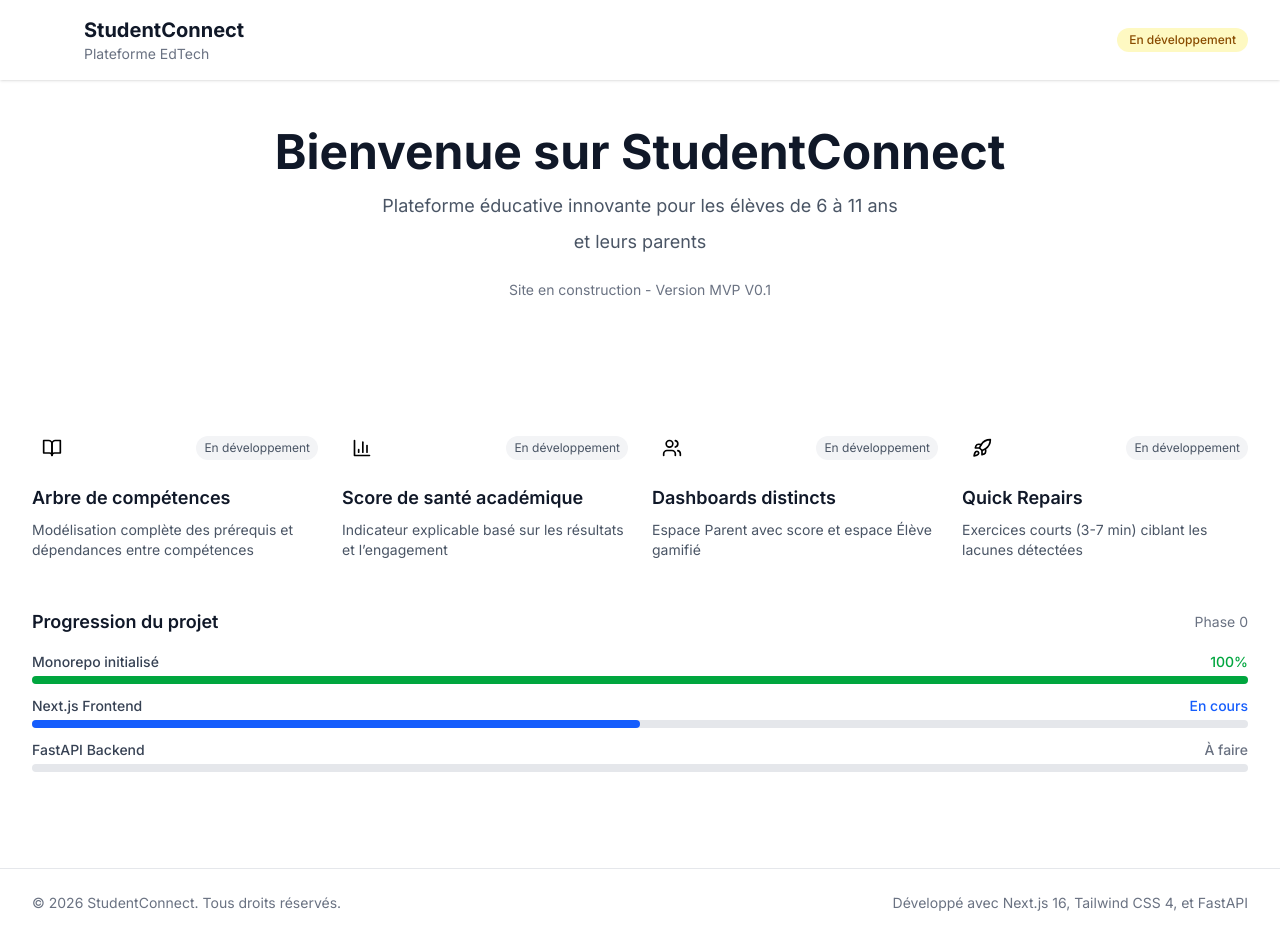
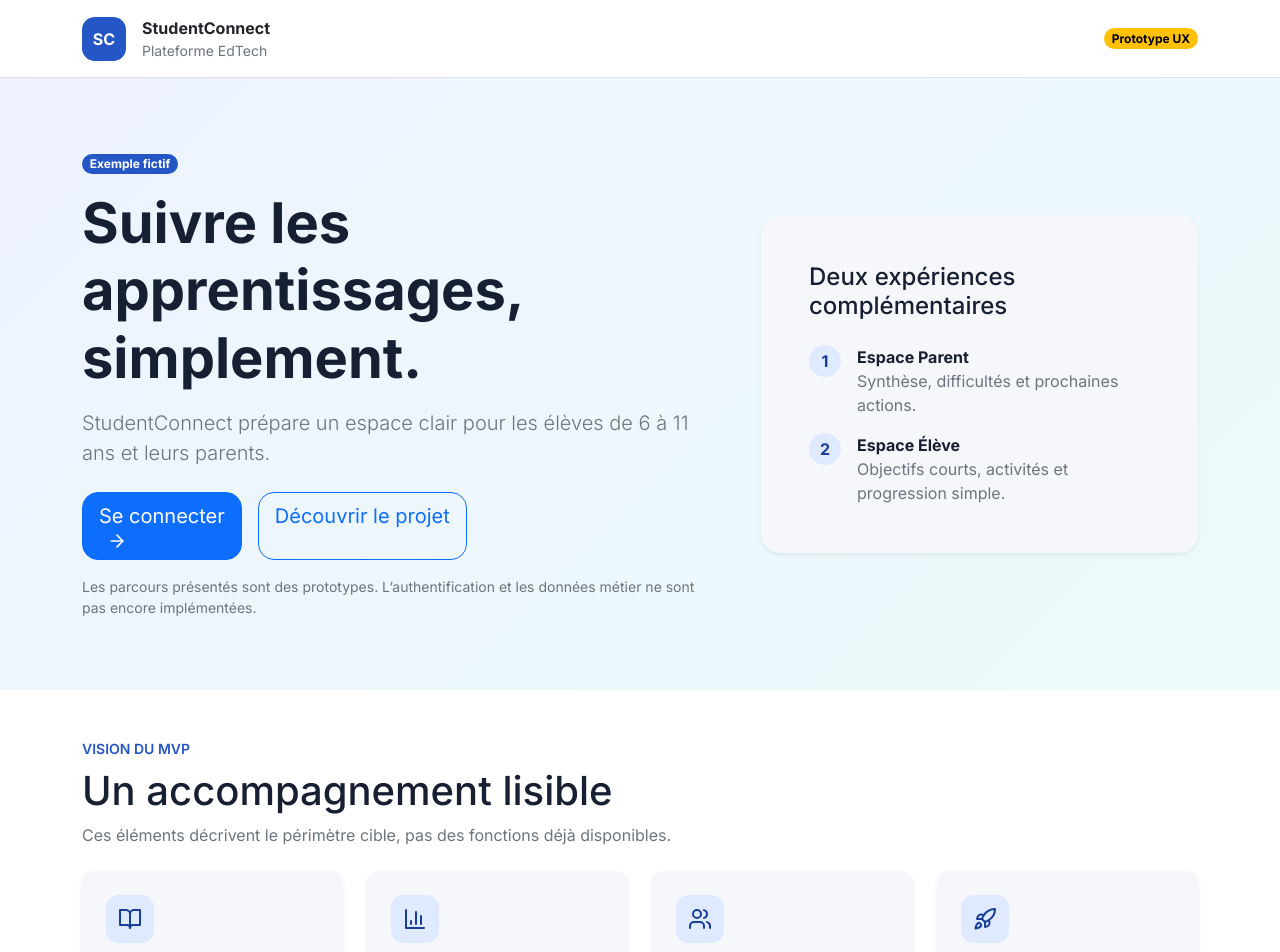
Before and after one commit to niangmamath/education, a Next.js app in the folder apps/web/: page / in a window 1280 px wide. Shown: the top 952 px of the page. Built offline with nearby package versions, Linux system fonts and the light colour scheme.

Commit message:
feat(web): migrate public page to Bootstrap

```diff
--- a/apps/web/app/globals.css
+++ b/apps/web/app/globals.css
@@ -1 +1,58 @@
 @import "tailwindcss";
+
+:root {
+  --sc-primary: #2457c5;
+  --sc-primary-dark: #173f98;
+  --sc-secondary: #087f8c;
+  --sc-surface: #f5f7fb;
+  --sc-text: #172033;
+  --sc-focus: #ffbf47;
+  --bs-primary: var(--sc-primary);
+  --bs-primary-rgb: 36, 87, 197;
+  --bs-link-color: var(--sc-primary);
+  --bs-link-hover-color: var(--sc-primary-dark);
+  --bs-body-color: var(--sc-text);
+  --bs-body-bg: var(--sc-surface);
+  --bs-border-radius: 0.75rem;
+  --bs-border-radius-lg: 1rem;
+}
+
+html { scroll-behavior: smooth; }
+body { min-width: 320px; }
+
+:focus-visible {
+  outline: 3px solid var(--sc-focus);
+  outline-offset: 3px;
+}
+
+.sc-public-page { background: var(--sc-surface); color: var(--sc-text); }
+.sc-brand-mark {
+  display: inline-flex;
+  width: 2.75rem;
+  height: 2.75rem;
+  align-items: center;
+  justify-content: center;
+  border-radius: 0.8rem;
+  background: var(--sc-primary);
+  color: #fff;
+  font-weight: 700;
+}
+.sc-hero { background: linear-gradient(135deg, #eef3ff 0%, #ecfbfa 100%); }
+.sc-highlight-card { border-radius: 1.25rem; }
+.sc-list-marker,
+.sc-feature-icon {
+  display: inline-flex;
+  align-items: center;
+  justify-content: center;
+  flex: 0 0 auto;
+  background: #dfe9ff;
+  color: var(--sc-primary-dark);
+  font-weight: 700;
+}
+.sc-list-marker { width: 2rem; height: 2rem; border-radius: 50%; }
+.sc-feature-icon { width: 3rem; height: 3rem; border-radius: 0.8rem; }
+
+@media (prefers-reduced-motion: reduce) {
+  html { scroll-behavior: auto; }
+  *, *::before, *::after { scroll-behavior: auto !important; transition-duration: 0.01ms !important; }
+}
--- a/apps/web/app/layout.tsx
+++ b/apps/web/app/layout.tsx
@@ -1,22 +1,21 @@
 import type { Metadata, Viewport } from 'next';
 import { Inter } from 'next/font/google';
+import 'bootstrap/dist/css/bootstrap.min.css';
 import './globals.css';
 
-// Font configuration
 const inter = Inter({
   subsets: ['latin'],
   display: 'swap',
   variable: '--font-inter',
 });
 
-// Metadata for the application
 export const metadata: Metadata = {
   title: {
     default: 'StudentConnect - Plateforme EdTech',
     template: '%s | StudentConnect',
   },
-  description: 'Plateforme éducative innovante pour les élèves de 6 à 11 ans et leurs parents',
-  keywords: ['education', 'edtech', 'élèves', 'parents', 'score académique', 'remédiation'],
+  description: 'Plateforme éducative pour les élèves de 6 à 11 ans et leurs parents',
+  keywords: ['education', 'edtech', 'élèves', 'parents', 'remédiation'],
   authors: [{ name: 'tidianesarrndiaye-org' }],
   openGraph: {
     type: 'website',
@@ -24,38 +23,26 @@ export const metadata: Metadata = {
     url: 'https://studentconnect.example.com',
     siteName: 'StudentConnect',
     title: 'StudentConnect - Plateforme EdTech',
-    description: 'Plateforme éducative innovante pour les élèves de 6 à 11 ans et leurs parents',
+    description: 'Plateforme éducative pour les élèves de 6 à 11 ans et leurs parents',
   },
   twitter: {
     card: 'summary_large_image',
     title: 'StudentConnect - Plateforme EdTech',
-    description: 'Plateforme éducative innovante pour les élèves de 6 à 11 ans et leurs parents',
+    description: 'Plateforme éducative pour les élèves de 6 à 11 ans et leurs parents',
   },
-  robots: {
-    index: true,
-    follow: true,
-  },
+  robots: { index: true, follow: true },
 };
 
 export const viewport: Viewport = {
-  themeColor: '#ffffff',
+  themeColor: '#2457c5',
   width: 'device-width',
   initialScale: 1,
-  maximumScale: 1,
-  userScalable: false,
 };
 
-// Root Layout component
-export default function RootLayout({
-  children,
-}: Readonly<{
-  children: React.ReactNode;
-}>) {
+export default function RootLayout({ children }: Readonly<{ children: React.ReactNode }>) {
   return (
     <html lang="fr">
-      <body className={`${inter.className} ${inter.variable}`}>
-        <main className="min-h-screen">{children}</main>
-      </body>
+      <body className={`${inter.className} ${inter.variable}`}>{children}</body>
     </html>
   );
 }
--- a/apps/web/app/page.tsx
+++ b/apps/web/app/page.tsx
@@ -1,154 +1,134 @@
-'use client';
+import Link from 'next/link';
+import { ArrowRight, BarChart3, BookOpen, Rocket, Users } from 'lucide-react';
 
-import Link from 'next/link';
-import { ArrowRight, BookOpen, BarChart3, Users, Rocket } from 'lucide-react';
-
-export default function ConstructionPage() {
 const features = [
   {
     icon: BookOpen,
     title: 'Arbre de compétences',
-      description: 'Modélisation complète des prérequis et dépendances entre compétences',
-      status: 'En développement',
+    description: 'Modélisation des prérequis et dépendances entre compétences.',
   },
   {
     icon: BarChart3,
-      title: 'Score de santé académique',
-      description: 'Indicateur explicable basé sur les résultats et l’engagement',
-      status: 'En développement',
+    title: 'Suivi compréhensible',
+    description: 'Des indicateurs expliqués aux familles, sans score fictif présenté comme réel.',
   },
   {
     icon: Users,
-      title: 'Dashboards distincts',
-      description: 'Espace Parent avec score et espace Élève gamifié',
-      status: 'En développement',
+    title: 'Espaces distincts',
+    description: 'Des parcours séparés pour les parents et les élèves de 6 à 11 ans.',
   },
   {
     icon: Rocket,
-      title: 'Quick Repairs',
-      description: 'Exercices courts (3-7 min) ciblant les lacunes détectées',
-      status: 'En développement',
+    title: 'Activités courtes',
+    description: 'Des exercices ciblés et de courte durée, à valider dans le futur produit.',
   },
 ];
 
+export default function HomePage() {
   return (
-    <div className="min-h-screen bg-gradient-to-br from-primary-50 to-secondary-50">
-      {/* Header */}
-      <header className="bg-white shadow-sm">
-        <div className="max-w-7xl mx-auto px-4 sm:px-6 lg:px-8">
-          <div className="flex justify-between items-center py-4">
-            <div className="flex items-center space-x-3">
-              <div className="w-10 h-10 bg-primary-600 rounded-lg flex items-center justify-center">
-                <span className="text-white font-bold text-xl">SC</span>
-              </div>
-              <div>
-                <h1 className="text-xl font-bold text-gray-900">StudentConnect</h1>
-                <p className="text-sm text-gray-500">Plateforme EdTech</p>
-              </div>
-            </div>
-            <div className="flex items-center space-x-4">
-              <span className="px-3 py-1 bg-yellow-100 text-yellow-800 text-xs rounded-full font-medium">
-                En développement
+    <div className="sc-public-page d-flex min-vh-100 flex-column">
+      <header className="border-bottom bg-white" aria-label="En-tête principal">
+        <div className="container py-3">
+          <div className="d-flex flex-wrap align-items-center justify-content-between gap-3">
+            <Link href="/" className="d-inline-flex align-items-center gap-3 text-decoration-none">
+              <span className="sc-brand-mark" aria-hidden="true">SC</span>
+              <span>
+                <span className="d-block fw-bold text-dark">StudentConnect</span>
+                <span className="d-block small text-secondary">Plateforme EdTech</span>
               </span>
-            </div>
+            </Link>
+            <span className="badge rounded-pill text-bg-warning">Prototype UX</span>
           </div>
         </div>
       </header>
 
-      {/* Main Content */}
-      <main className="max-w-7xl mx-auto px-4 sm:px-6 lg:px-8 py-12">
-        <div className="text-center mb-12">
-          <h1 className="text-4xl sm:text-5xl font-bold text-gray-900 mb-4">
-            Bienvenue sur StudentConnect
-          </h1>
-          <p className="text-lg text-gray-600 mb-2">
-            Plateforme éducative innovante pour les élèves de 6 à 11 ans
+      <main id="contenu-principal" className="flex-grow-1">
+        <section className="sc-hero py-5">
+          <div className="container py-lg-4">
+            <div className="row align-items-center g-5">
+              <div className="col-lg-7">
+                <p className="badge rounded-pill text-bg-primary mb-3">Exemple fictif</p>
+                <h1 className="display-4 fw-bold mb-3">Suivre les apprentissages, simplement.</h1>
+                <p className="lead text-secondary mb-4">
+                  StudentConnect prépare un espace clair pour les élèves de 6 à 11 ans et leurs parents.
                 </p>
-          <p className="text-lg text-gray-600 mb-6">
-            et leurs parents
+                <div className="d-flex flex-wrap gap-3">
+                  <Link href="/connexion" className="btn btn-primary btn-lg">
+                    Se connecter
+                    <ArrowRight className="ms-2" size={20} aria-hidden="true" />
+                  </Link>
+                  <Link href="/aide" className="btn btn-outline-primary btn-lg">Découvrir le projet</Link>
+                </div>
+                <p className="small text-secondary mt-3 mb-0">
+                  Les parcours présentés sont des prototypes. L’authentification et les données métier ne sont pas encore implémentées.
                 </p>
-          <p className="text-sm text-gray-500 mb-8">
-            Site en construction - Version MVP V0.1
-          </p>
-          <Link
-            href="/health"
-            className="inline-flex items-center px-6 py-3 bg-primary-600 text-white rounded-lg hover:bg-primary-700 transition-colors duration-200 font-medium"
-          >
-            Vérifier l’état
-            <ArrowRight className="ml-2 w-4 h-4" />
-          </Link>
               </div>
-
-        {/* Features Grid */}
-        <div className="grid grid-cols-1 md:grid-cols-2 lg:grid-cols-4 gap-6 mb-12">
-          {features.map((feature, index) => (
-            <div
-              key={index}
-              className="card group hover:shadow-lg transition-shadow duration-200"
-            >
-              <div className="flex items-center justify-between mb-4">
-                <div className="w-10 h-10 bg-primary-100 rounded-lg flex items-center justify-center">
-                  <feature.icon className="w-5 h-5 text-primary-600" />
-                </div>
-                <span className="px-2 py-1 bg-gray-100 text-gray-600 text-xs rounded-full">
-                  {feature.status}
-                </span>
-              </div>
-              <h3 className="text-lg font-semibold text-gray-900 mb-2">{feature.title}</h3>
-              <p className="text-gray-600 text-sm">{feature.description}</p>
-            </div>
-          ))}
-        </div>
-
-        {/* Progress Section */}
-        <div className="card">
-          <div className="flex items-center justify-between mb-4">
-            <h2 className="text-lg font-semibold text-gray-900">Progression du projet</h2>
-            <span className="text-sm text-gray-500">Phase 0</span>
-          </div>
-          <div className="space-y-3">
-            <div>
-              <div className="flex justify-between mb-1">
-                <span className="text-sm font-medium text-gray-700">Monorepo initialisé</span>
-                <span className="text-sm text-green-600 font-medium">100%</span>
-              </div>
-              <div className="w-full bg-gray-200 rounded-full h-2">
-                <div className="bg-green-600 h-2 rounded-full w-full"></div>
-              </div>
-            </div>
-            <div>
-              <div className="flex justify-between mb-1">
-                <span className="text-sm font-medium text-gray-700">Next.js Frontend</span>
-                <span className="text-sm text-blue-600 font-medium">En cours</span>
-              </div>
-              <div className="w-full bg-gray-200 rounded-full h-2">
-                <div className="bg-blue-600 h-2 rounded-full w-1/2"></div>
-              </div>
-            </div>
-            <div>
-              <div className="flex justify-between mb-1">
-                <span className="text-sm font-medium text-gray-700">FastAPI Backend</span>
-                <span className="text-sm text-gray-500 font-medium">À faire</span>
-              </div>
-              <div className="w-full bg-gray-200 rounded-full h-2">
-                <div className="bg-gray-400 h-2 rounded-full w-0"></div>
+              <div className="col-lg-5">
+                <div className="card border-0 shadow-sm sc-highlight-card">
+                  <div className="card-body p-4 p-lg-5">
+                    <h2 className="h4">Deux expériences complémentaires</h2>
+                    <ul className="list-unstyled mb-0 mt-4">
+                      <li className="d-flex gap-3 mb-3">
+                        <span className="sc-list-marker" aria-hidden="true">1</span>
+                        <span><strong>Espace Parent</strong><br /><span className="text-secondary">Synthèse, difficultés et prochaines actions.</span></span>
+                      </li>
+                      <li className="d-flex gap-3">
+                        <span className="sc-list-marker" aria-hidden="true">2</span>
+                        <span><strong>Espace Élève</strong><br /><span className="text-secondary">Objectifs courts, activités et progression simple.</span></span>
+                      </li>
+                    </ul>
                   </div>
                 </div>
               </div>
             </div>
+          </div>
+        </section>
+
+        <section className="py-5 bg-white" aria-labelledby="fonctionnalites-title">
+          <div className="container">
+            <div className="mb-4">
+              <p className="text-uppercase fw-semibold text-primary small mb-2">Vision du MVP</p>
+              <h2 id="fonctionnalites-title" className="h1 mb-2">Un accompagnement lisible</h2>
+              <p className="text-secondary mb-0">Ces éléments décrivent le périmètre cible, pas des fonctions déjà disponibles.</p>
+            </div>
+            <div className="row g-4">
+              {features.map((feature) => {
+                const Icon = feature.icon;
+                return (
+                  <div className="col-md-6 col-xl-3" key={feature.title}>
+                    <article className="card h-100 border-0 shadow-sm">
+                      <div className="card-body p-4">
+                        <span className="sc-feature-icon mb-3" aria-hidden="true"><Icon size={24} /></span>
+                        <h3 className="h5">{feature.title}</h3>
+                        <p className="text-secondary mb-0">{feature.description}</p>
+                      </div>
+                    </article>
+                  </div>
+                );
+              })}
+            </div>
+          </div>
+        </section>
+
+        <section className="py-5" aria-labelledby="etat-title">
+          <div className="container">
+            <div className="card border-primary-subtle bg-primary-subtle">
+              <div className="card-body p-4 p-lg-5 d-lg-flex align-items-center justify-content-between gap-4">
+                <div>
+                  <h2 id="etat-title" className="h3">Le socle technique est en cours de construction</h2>
+                  <p className="mb-0 text-secondary">Consultez la route technique pour vérifier l’état local des services.</p>
+                </div>
+                <Link href="/health" className="btn btn-primary mt-3 mt-lg-0 flex-shrink-0">Vérifier l’état technique</Link>
+              </div>
+            </div>
+          </div>
+        </section>
       </main>
 
-      {/* Footer */}
-      <footer className="bg-white border-t border-gray-200 py-6 mt-12">
-        <div className="max-w-7xl mx-auto px-4 sm:px-6 lg:px-8">
-          <div className="flex flex-col sm:flex-row justify-between items-center">
-            <p className="text-sm text-gray-500">
-              © 2026 StudentConnect. Tous droits réservés.
-            </p>
-            <p className="text-sm text-gray-500 mt-2 sm:mt-0">
-              Développé avec Next.js 16, Tailwind CSS 4, et FastAPI
-            </p>
-          </div>
+      <footer className="border-top bg-white py-4">
+        <div className="container d-flex flex-column flex-sm-row justify-content-between gap-2 small text-secondary">
+          <span>© 2026 StudentConnect.</span>
+          <span>Prototype avec Next.js 16 et Bootstrap 5.3.8.</span>
         </div>
       </footer>
     </div>
--- a/apps/web/package.json
+++ b/apps/web/package.json
@@ -15,10 +15,11 @@
     "clean": "rm -rf .next"
   },
   "dependencies": {
+    "bootstrap": "5.3.8",
+    "lucide-react": "^0.400.0",
     "next": "^16.3.0",
     "react": "^18.3.0",
-    "react-dom": "^18.3.0",
-    "lucide-react": "^0.400.0"
+    "react-dom": "^18.3.0"
   },
   "devDependencies": {
     "@tailwindcss/postcss": "^4.0.0",
```
Also changed, not shown: 2 other files (tests, documents, lock files or other folders). Lines whose indentation alone changed are shown as unchanged.
